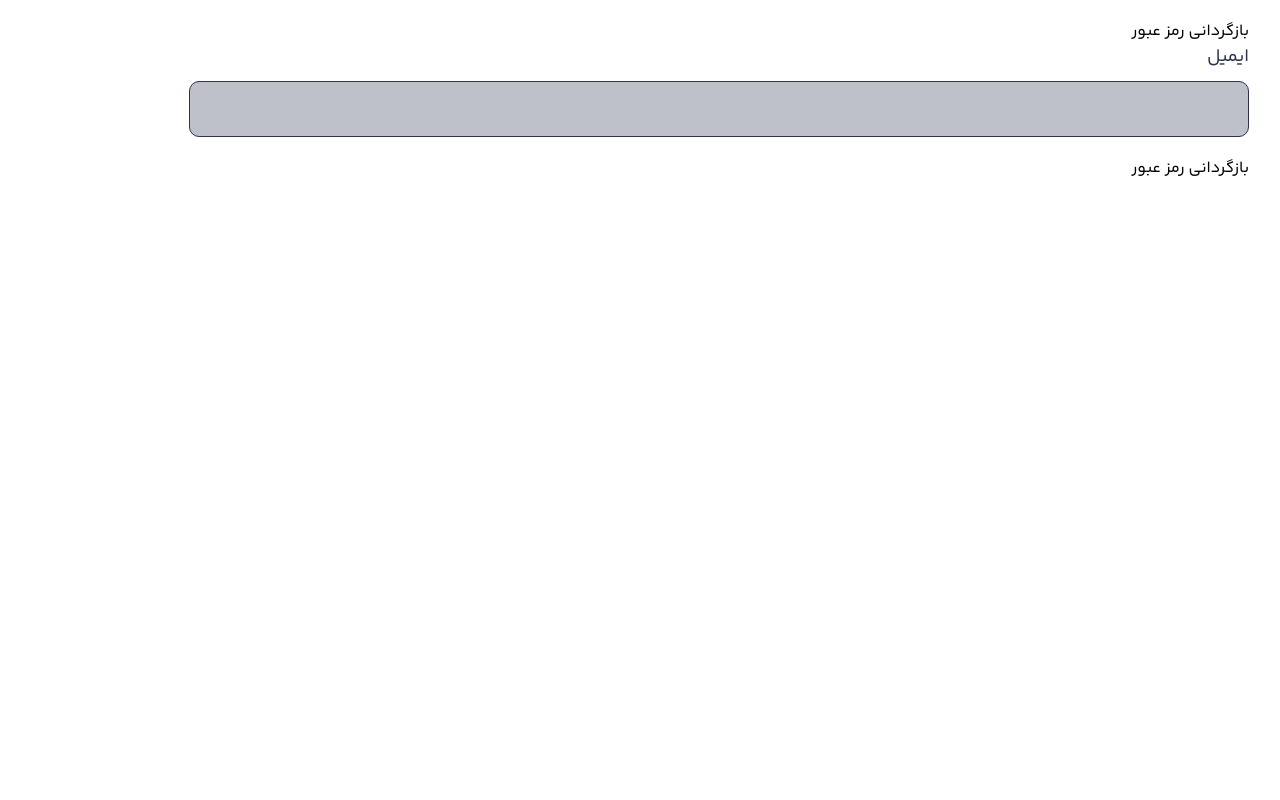
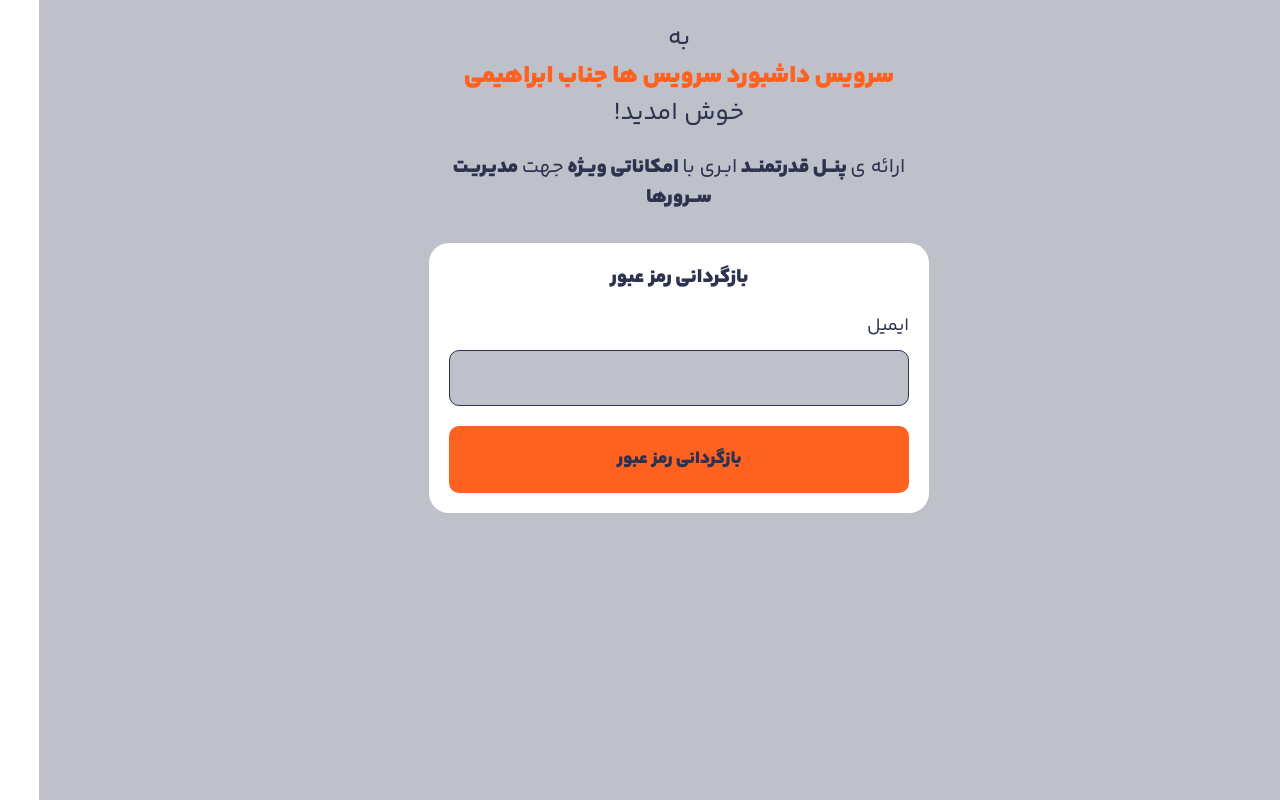
Before and after one commit to MohamadMahdi-Tasha/user-dashboard, a Next.js app: page /password-forgotten in a window 1280 px wide. Built offline with nearby package versions, Linux system fonts and the light colour scheme.

Commit message:
added styles of last commit

```diff
--- a/app/login/page.jsx
+++ b/app/login/page.jsx
@@ -3,6 +3,7 @@ import Link from 'next/link';
 import InputWithLabelComponent from "@/chunk/input/inputWithLabelComponent";
 import ImageValidationInputComponent from "@/chunk/input/imageValidationInputComponent";
 import NameAndLogoComponent from "@/component/nameAndLogoComponent";
+import WelcomeMassageComponent from "@/component/welcomeMassageComponent";
 
 // Defining Title Of Page
 export const metadata = {title: 'داشبورد کاربر - ورود'}
@@ -14,21 +15,7 @@ export default function LoginPage() {
         <div className={'flex lg:h-[100vh] lg:flex-row gap-[20px] flex-col bg-darkBlue/20'}>
             <div className={'lg:w-[50%] w-full overflow-auto'} dir={'ltr'}>
                 <div className={'p-[20px] max-w-[1000px] mx-auto'} dir={'rtl'}>
-                    <h1 className={'text-center font-normal text-darkBlue text-[25px] mb-[20px]'}>
-                        به
-                        <br/>
-                        <span className={'font-bold text-theme'}> سرویس داشبورد سرویس ها جناب ابراهیمی</span>
-                        <br/>
-                        خوش امدید!
-                    </h1>
-                    <h2 className={'text-darkBlue font-normal text-[20px] text-center mb-[30px]'}>
-                        ارائه ی
-                        <span className={'font-bold break-after-avoid'}> پنــل قدرتمنــد </span>
-                        ابـری با
-                        <span className={'font-bold break-after-avoid'}> امکاناتی ویــژه </span>
-                        جهت
-                        <span className={'font-bold break-after-avoid'}> مدیـریـت ســرورها </span>
-                    </h2>
+                    <WelcomeMassageComponent />
                     <form action="#" className={'bg-white rounded-[20px] p-[20px] mb-[40px]'}>
                         <h5 className={'text-center font-bold text-darkBlue text-[20px] mb-[20px]'}>ورود</h5>
                         <InputWithLabelComponent id={'username'} label={'نام کاربری'} type={'text'} required={true} />
--- a/app/password-forgotten/page.jsx
+++ b/app/password-forgotten/page.jsx
@@ -1,19 +1,35 @@
+// Forcing NextJS To Render This Component As Client Side Component
+'use client';
+
 // Importing Part
-import HolderComponent from "@/chunk/holderComponent";
+import {useState} from "react";
 import InputWithLabelComponent from "@/chunk/input/inputWithLabelComponent";
+import WelcomeMassageComponent from "@/component/welcomeMassageComponent";
 
 // Creating And Exporting Password Forgotten Page As Default
 export default function passwordForgottenPage() {
+    // Defining States Of Component
+    const [isFormSubmited, setFormSubmited] = useState(false);
+
     // Returning JSX
     return (
-        <div>
-            <HolderComponent>
-                <form className={'p-[20px]'} action={'#'}>
-                    <h1>بازگردانی رمز عبور</h1>
+        <div className={'bg-darkBlue/30 h-[100vh] overflow-auto p-[20px]'}>
+            <div className={'max-w-[500px] mx-auto'}>
+                <WelcomeMassageComponent />
+                <form noValidate={(isFormSubmited)} onSubmit={(event) => {
+                    event.preventDefault();
+
+                    setFormSubmited(true)
+                }} className={'p-[20px] bg-white rounded-[20px]'} action={'#'}>
+                    <h5 className={'text-center font-bold text-darkBlue text-[20px] mb-[20px]'}>بازگردانی رمز عبور</h5>
                     <InputWithLabelComponent required={true} type={'email'} label={'ایمیل'} id={'email'} />
-                    <button>بازگردانی رمز عبور</button>
+                    {
+                        (!isFormSubmited)
+                            ? <button className={'p-[20px] rounded-[10px] bg-theme text-darkBlue text-[18px] font-bold text-center truncate w-full'}>بازگردانی رمز عبور</button>
+                            : <p className={'text-[16px] font-normal text-theme'}>ما ایمیلی با لینکی برای ورود به وبسایت برای شما ارسال کردیم.</p>
+                    }
                 </form>
-            </HolderComponent>
+            </div>
         </div>
     );
 }
--- a/app/signup/page.jsx
+++ b/app/signup/page.jsx
@@ -3,6 +3,7 @@ import Link from 'next/link';
 import InputWithLabelComponent from "@/chunk/input/inputWithLabelComponent";
 import ImageValidationInputComponent from "@/chunk/input/imageValidationInputComponent";
 import NameAndLogoComponent from "@/component/nameAndLogoComponent";
+import WelcomeMassageComponent from "@/component/welcomeMassageComponent";
 
 // Defining Title Of Page
 export const metadata = {title: 'داشبورد کاربر - ثبت نام'}
@@ -15,21 +16,7 @@ export default function SignUpPage() {
             <NameAndLogoComponent rounded={'left'} />
             <div className={'overflow-auto lg:w-[50%] w-full'}>
                 <div className={'p-[20px] max-w-[1000px] mx-auto'} >
-                    <h1 className={'text-center font-normal text-darkBlue text-[25px] mb-[20px]'}>
-                        به
-                        <br/>
-                        <span className={'font-bold text-theme'}> سرویس داشبورد سرویس ها جناب ابراهیمی</span>
-                        <br/>
-                        خوش امدید!
-                    </h1>
-                    <h2 className={'text-darkBlue font-normal text-[20px] text-center mb-[30px]'}>
-                        ارائه ی
-                        <span className={'font-bold break-after-avoid'}> پنــل قدرتمنــد </span>
-                        ابـری با
-                        <span className={'font-bold break-after-avoid'}> امکاناتی ویــژه </span>
-                        جهت
-                        <span className={'font-bold break-after-avoid'}> مدیـریـت ســرورها </span>
-                    </h2>
+                    <WelcomeMassageComponent />
                     <form action="#" className={'bg-white rounded-[20px] p-[20px] mb-[40px]'}>
                         <h5 className={'text-center font-bold text-darkBlue text-[20px] mb-[20px]'}>ثبت نام</h5>
                         <InputWithLabelComponent id={'username'} label={'نام کاربری'} type={'text'} required={true} />
@@ -47,7 +34,7 @@ export default function SignUpPage() {
                                 و استفاده را مطالعه نمودم و پذیرفتم
                             </label>
                         </div>
-                        <button className={'p-[20px] rounded-[10px] bg-theme text-darkBlue text-[18px] font-bold text-center truncate w-full'}>ورود</button>
+                        <button className={'p-[20px] rounded-[10px] bg-theme text-darkBlue text-[18px] font-bold text-center truncate w-full'}>ثبت نام</button>
                     </form>
                     <h6 className={'text-center font-normal text-darkBlue text-[18px]'}>
                         حساب کاربری دارید؟
--- /dev/null
+++ b/component/welcomeMassageComponent.jsx
@@ -0,0 +1,23 @@
+// Creating And Exporting Welcome Text Massage Component As Default
+export default function WelcomeMassageComponent() {
+    // Returning JSX
+    return (
+        <div className={'mb-[30px]'}>
+            <h1 className={'text-center font-normal text-darkBlue text-[25px] mb-[20px]'}>
+                به
+                <br/>
+                <span className={'font-bold text-theme'}> سرویس داشبورد سرویس ها جناب ابراهیمی</span>
+                <br/>
+                خوش امدید!
+            </h1>
+            <h2 className={'text-darkBlue font-normal text-[20px] text-center'}>
+                ارائه ی
+                <span className={'font-bold break-after-avoid'}> پنــل قدرتمنــد </span>
+                ابـری با
+                <span className={'font-bold break-after-avoid'}> امکاناتی ویــژه </span>
+                جهت
+                <span className={'font-bold break-after-avoid'}> مدیـریـت ســرورها </span>
+            </h2>
+        </div>
+    );
+}
```
